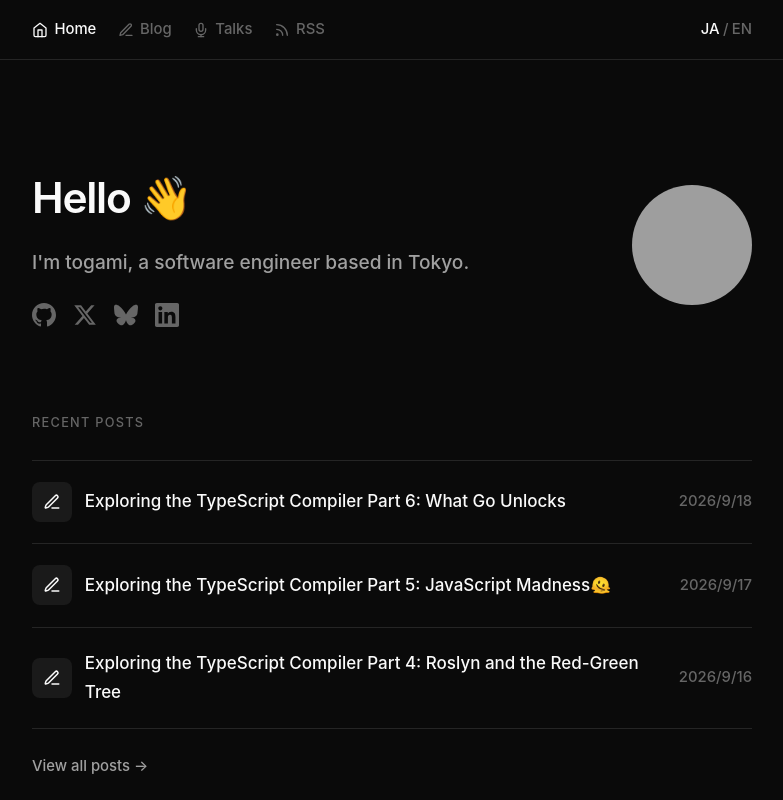
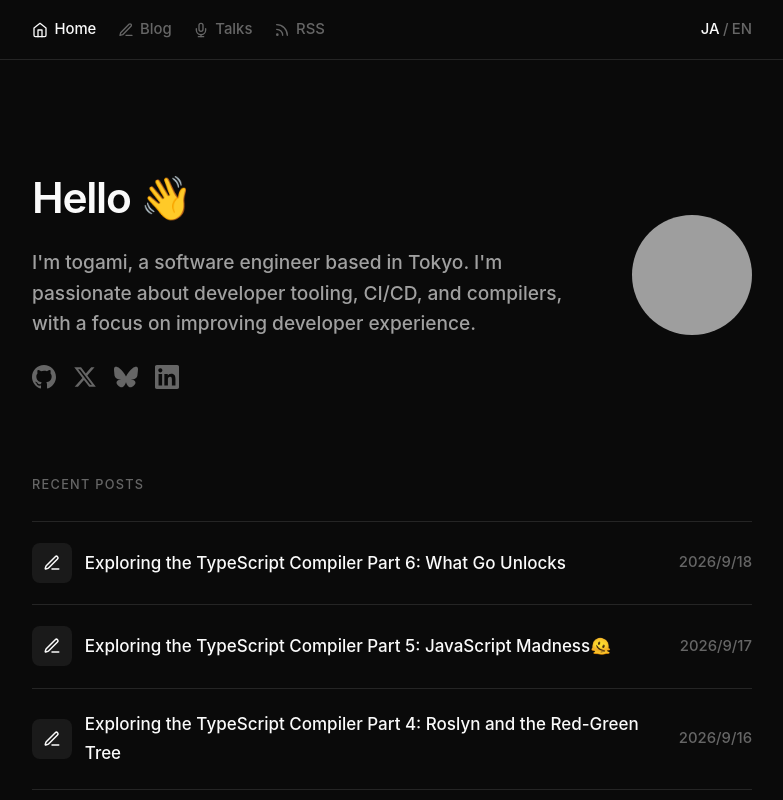
Before and after one commit to togami2864/togami.dev, a Next.js app: page / in a window 1280 px wide. Shown: the top 800 px of the page, without its empty margins (248-1031 px from the left). Built offline with nearby package versions, Linux system fonts and the light colour scheme; grey boxes are pictures that could not be loaded.

Commit message:
Update references in English TypeScript compiler articles

```diff
--- a/content/posts/en-2026-09-15-exploring-the-typescript-compiler-part-3.md
+++ b/content/posts/en-2026-09-15-exploring-the-typescript-compiler-part-3.md
@@ -79,12 +79,6 @@ One approach was to keep some distance from JavaScript by compiling another lang
 Google's Dart took this approach. Dart is now well known through Flutter, but it was first intended to replace JavaScript. People who had worked on V8 created Dart, and there were plans to put a Dart VM in browsers. In the end, those plans did not succeed.
 
 :::column[Dart's Ambitions]
-It was already known outside Google that the company would announce a new language. Soon after the announcement, an internal document was leaked, showing one of Dart's goals.
-
-The document appears to have been real, but it was a draft, not a company decision. It discussed both replacing JavaScript and the Harmony path that later led to ES6.
-
-[Google May Be Developing “Dart,” a Web Language to Replace JavaScript](https://www.publickey1.jp/blog/11/javascript_6.html) (Japanese)
-
 There was even a preview of Dartium, a version of Chromium with a Dart VM.
 
 [Dart 1.0: A stable SDK for structured web apps](https://blog.chromium.org/2013/11/dart-10-stable-sdk-for-structured-web.html)
@@ -110,14 +104,14 @@ In short, once TypeScript was ready, they wanted the editor team to use it and s
 - Build VS Code with TypeScript.
 - Use VS Code to build both VS Code and TypeScript.
 
-:::column[The Letter About 'Monaco']
+:::column[The Letter From 'Monaco']
 Have you wondered why 'Monaco' appears in quotation marks? There is a story behind it.
 
 Visual Studio Online Monaco was released around 2013 as a lightweight editor service in the browser.
 
-[Visual Studio Online "Monaco"](https://learn.microsoft.com/ja-jp/previous-versions/azure/devops/2013/nov-13-team-services?view=tfs-2017)
+[Visual Studio Online "Monaco"](https://learn.microsoft.com/en-us/previous-versions/azure/devops/2013/nov-13-team-services?view=tfs-2017)
 
-It did not attract many users: apparently it had about 3,000 monthly active users worldwide. Even so, the team received a formal letter from a European country about the name. They dealt with it by putting 'Monaco' in quotation marks. It sounds made up, but it happened.
+It did not attract many users: apparently it had about 3,000 monthly active users worldwide. Even so, the team received a formal letter from a European country about the name. They dealt with it by putting 'Monaco' in quotation marks. It sounds made up, but it happened 🤯
 
 [The Story of VS Code | Official Documentary](https://www.youtube.com/watch?v=hilznKQij7A&t=403s)
 
--- a/content/posts/en-2026-09-16-exploring-the-typescript-compiler-part-4.md
+++ b/content/posts/en-2026-09-16-exploring-the-typescript-compiler-part-4.md
@@ -166,7 +166,7 @@ First, **parents and children must refer to each other while remaining immutable
 Second, links to parents make structural sharing harder. If we change `4` to `6`, we would like to share the unchanged left side of the tree. With one-way links, we can share everything except the changed node and its ancestors. But if the left subtree also points to its parent, `1 * 2 + 4`, that link must change when we create a new parent. So the unchanged subtree must also be created again.
 
 <figure class="embed-image embed-image-wide figure-scrollable">
-  <img src="/images/posts/2026-09-16-exploring-the-typescript-compiler-part-4/parent-pointer-syntax-trees.svg" alt="Before and after trees with two-way parent-child links; changing 4 to 6 also creates new nodes for unchanged parts" />
+  <img src="/images/posts/2026-09-16-exploring-the-typescript-compiler-part-4/parent-pointer-syntax-trees-en.svg" alt="Before and after trees with two-way parent-child links; changing 4 to 6 also creates new nodes for unchanged parts" />
   <figcaption>Even unchanged nodes must be created again</figcaption>
 </figure>
 
--- a/content/posts/en-2026-09-18-exploring-the-typescript-compiler-part-6.md
+++ b/content/posts/en-2026-09-18-exploring-the-typescript-compiler-part-6.md
@@ -135,7 +135,7 @@ Across Parts 1–6, we have looked at how the TypeScript compiler works, its his
 - Go has garbage collection, which makes it easier to keep the existing reference structures. Its coding style also suited the port.
 - By keeping the existing structure while adding native execution, better memory layout, and parallel processing, the port can reduce the impact of JavaScript's limits.
 
-[^1]: For an overview, I recommend [How JavaScript engines run source code: bytecode and JIT compilation](https://zenn.dev/canalun/articles/exec_javascript_beyond_ast#js%E3%82%A8%E3%83%B3%E3%82%B8%E3%83%B3%E3%81%AF%E3%82%BD%E3%83%BC%E3%82%B9%E3%82%B3%E3%83%BC%E3%83%89%E3%82%92%E3%81%A9%E3%81%86%E3%82%84%E3%81%A3%E3%81%A6%E3%81%84%E3%82%8B%E3%81%AE%E3%81%8B) (in Japanese).
+[^1]: For an overview, I recommend [An Introduction to Speculative Optimization in V8](https://benediktmeurer.de/2017/12/13/an-introduction-to-speculative-optimization-in-v8/) by Benedikt Meurer.
 
 [^2]: The implementation sets a maximum of 256, but I do not know why that value was chosen. <https://github.com/microsoft/TypeScript/blob/673a5f17d713bdc8c7185f18a9c11e3c4ac5d781/tsc/internal/core/arena.go#L61-L66>
 
--- a/src/app/(ja)/page.tsx
+++ b/src/app/(ja)/page.tsx
@@ -78,7 +78,11 @@ export async function HomeContent({ locale }: { locale: "ja" | "en" }) {
           <div className={styles.introContent}>
             <div className={styles.introText}>
               <h1 className={styles.greeting}>Hello 👋</h1>
-              <p className={styles.bio}>I'm togami, a software engineer based in Tokyo.</p>
+              <p className={styles.bio}>
+                I'm togami, a software engineer based in Tokyo. I'm passionate about
+                developer tooling, CI/CD, and compilers, with a focus on improving
+                developer experience.
+              </p>
               <div className={styles.social}>
                 {socialLinks.map((link) => (
                   <a
```
Also changed, not shown: public/images/posts/2026-09-16-exploring-the-typescript-compiler-part-4/parent-pointer-syntax-trees-en.svg (added).
